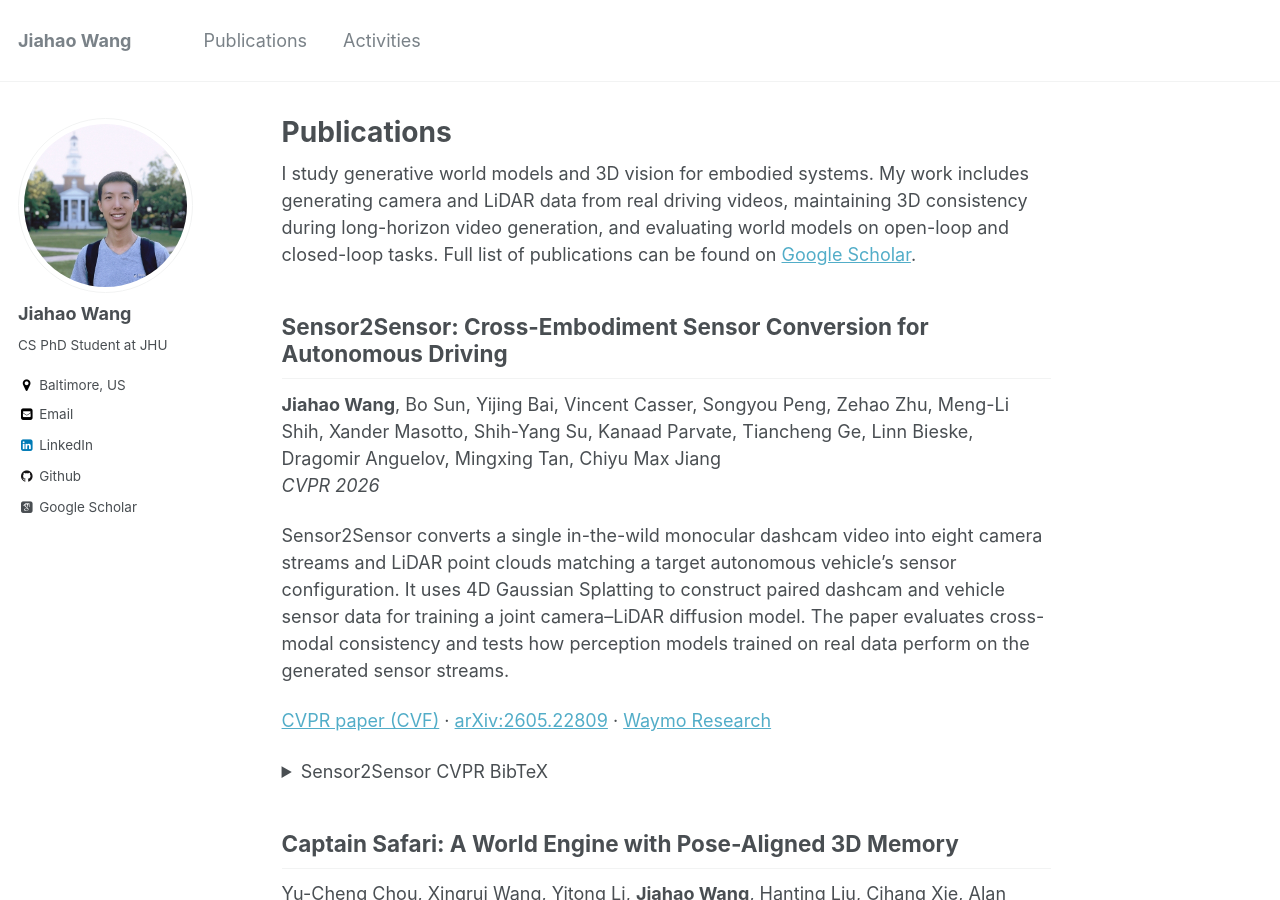
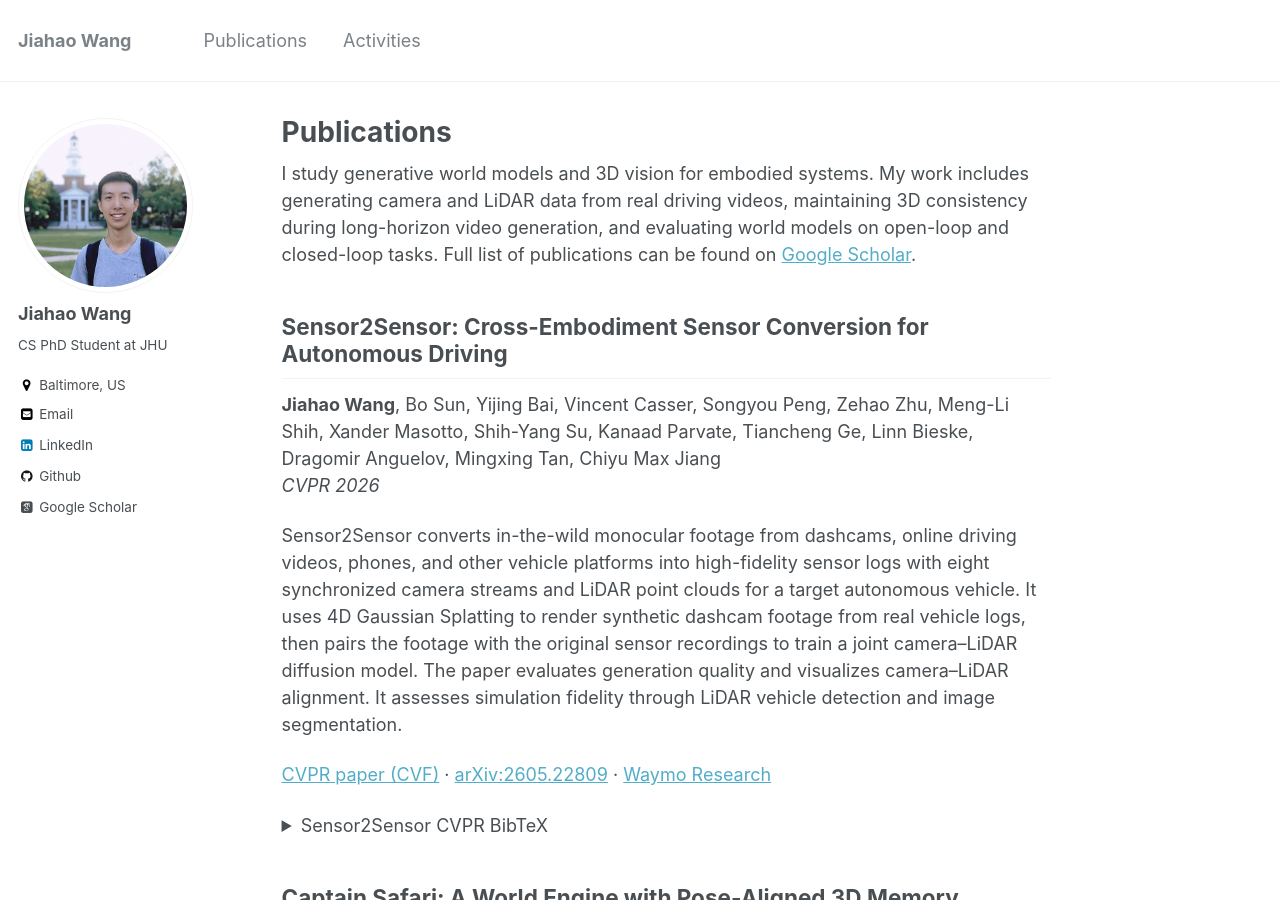
Before and after one commit to JiahaoPlus/JiahaoPlus.github.io, a Jekyll site: the page built from _pages/publications.md, in a window 1280 px wide and 900 px high. Built offline with Jekyll 4.4.1, drawn with Linux system fonts in a browser that asks for light colours; some web fonts are replaced.

Commit message:
update pub

```diff
--- a/_pages/publications.md
+++ b/_pages/publications.md
@@ -12,7 +12,7 @@ I study generative world models and 3D vision for embodied systems. My work incl
 **Jiahao Wang**, Bo Sun, Yijing Bai, Vincent Casser, Songyou Peng, Zehao Zhu, Meng-Li Shih, Xander Masotto, Shih-Yang Su, Kanaad Parvate, Tiancheng Ge, Linn Bieske, Dragomir Anguelov, Mingxing Tan, Chiyu Max Jiang
 *CVPR 2026*
 
-Sensor2Sensor converts a single in-the-wild monocular dashcam video into eight camera streams and LiDAR point clouds matching a target autonomous vehicle’s sensor configuration. It uses 4D Gaussian Splatting to construct paired dashcam and vehicle sensor data for training a joint camera–LiDAR diffusion model. The paper evaluates cross-modal consistency and tests how perception models trained on real data perform on the generated sensor streams.
+Sensor2Sensor converts in-the-wild monocular footage from dashcams, online driving videos, phones, and other vehicle platforms into high-fidelity sensor logs with eight synchronized camera streams and LiDAR point clouds for a target autonomous vehicle. It uses 4D Gaussian Splatting to render synthetic dashcam footage from real vehicle logs, then pairs the footage with the original sensor recordings to train a joint camera–LiDAR diffusion model. The paper evaluates generation quality and visualizes camera–LiDAR alignment. It assesses simulation fidelity through LiDAR vehicle detection and image segmentation.
 
 [CVPR paper (CVF)](https://openaccess.thecvf.com/content/CVPR2026/html/Wang_Sensor2Sensor_Cross-Embodiment_Sensor_Conversion_for_Autonomous_Driving_CVPR_2026_paper.html) · [arXiv:2605.22809](https://arxiv.org/abs/2605.22809) · [Waymo Research](https://waymo.com/research/sensor-2-sensor-cross-embodiment-sensor/)
 
```
